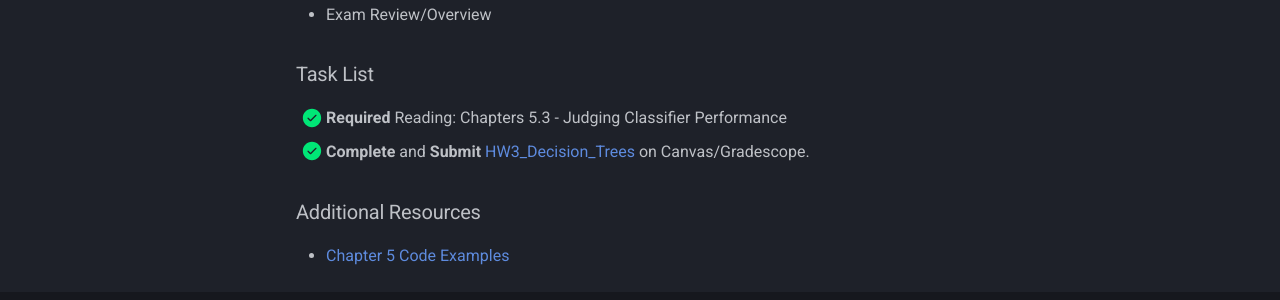
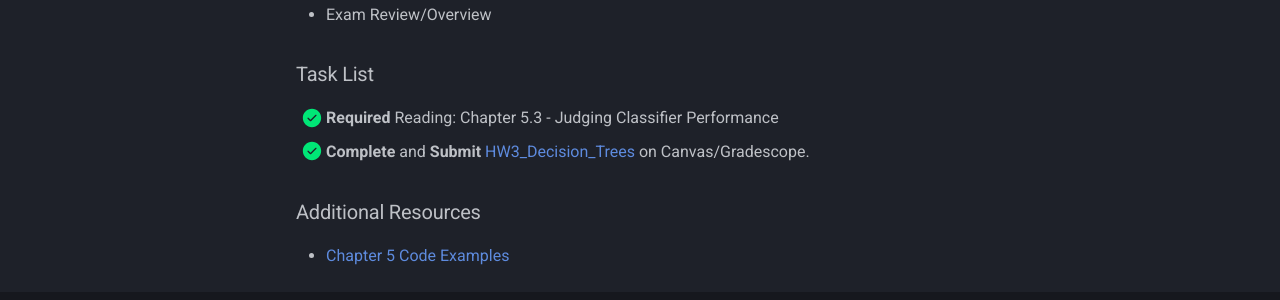
Before and after one commit to dcyoung23/msba511, an MkDocs documentation site: the page built from docs/notes/week_5.md, in a window 1280 px wide and 1029 px high. Shown: the part 581-881 px from the top of the window. Built offline with MkDocs 1.6.1 and Material for MkDocs 9.7.7, drawn with Linux system fonts in a browser that asks for light colours; comment, search, counter and statistics services are not loaded.

Commit message:
Minor weekly note updates

```diff
--- a/docs/notes/week_5.md
+++ b/docs/notes/week_5.md
@@ -12,7 +12,7 @@
 
 ### Task List
 
-- [x] **Required** Reading: Chapters 5.3 - Judging Classifier Performance
+- [x] **Required** Reading: Chapter 5.3 - Judging Classifier Performance
 - [x] **Complete** and **Submit** [HW3_Decision_Trees](https://github.com/dcyoung23/msba511/blob/main/assignments/homework/HW3_Decision_Trees.pdf) on Canvas/Gradescope.
 
 ### Additional Resources
```
Also changed, not shown: docs/notes/week_1.md (+1 -1 lines), docs/notes/week_2.md (+1 -1 lines), docs/notes/week_3.md (+1 -1 lines), docs/notes/week_4.md (+1 -1 lines).
